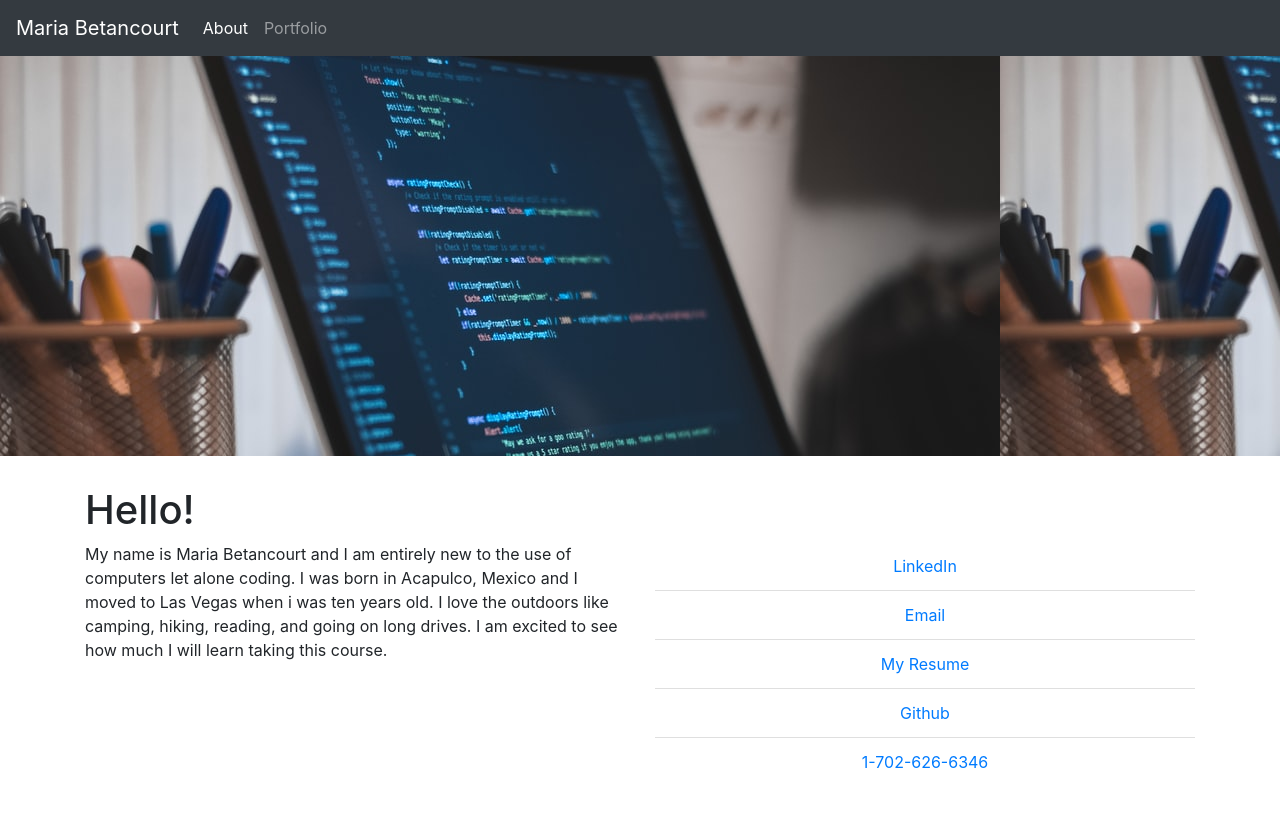
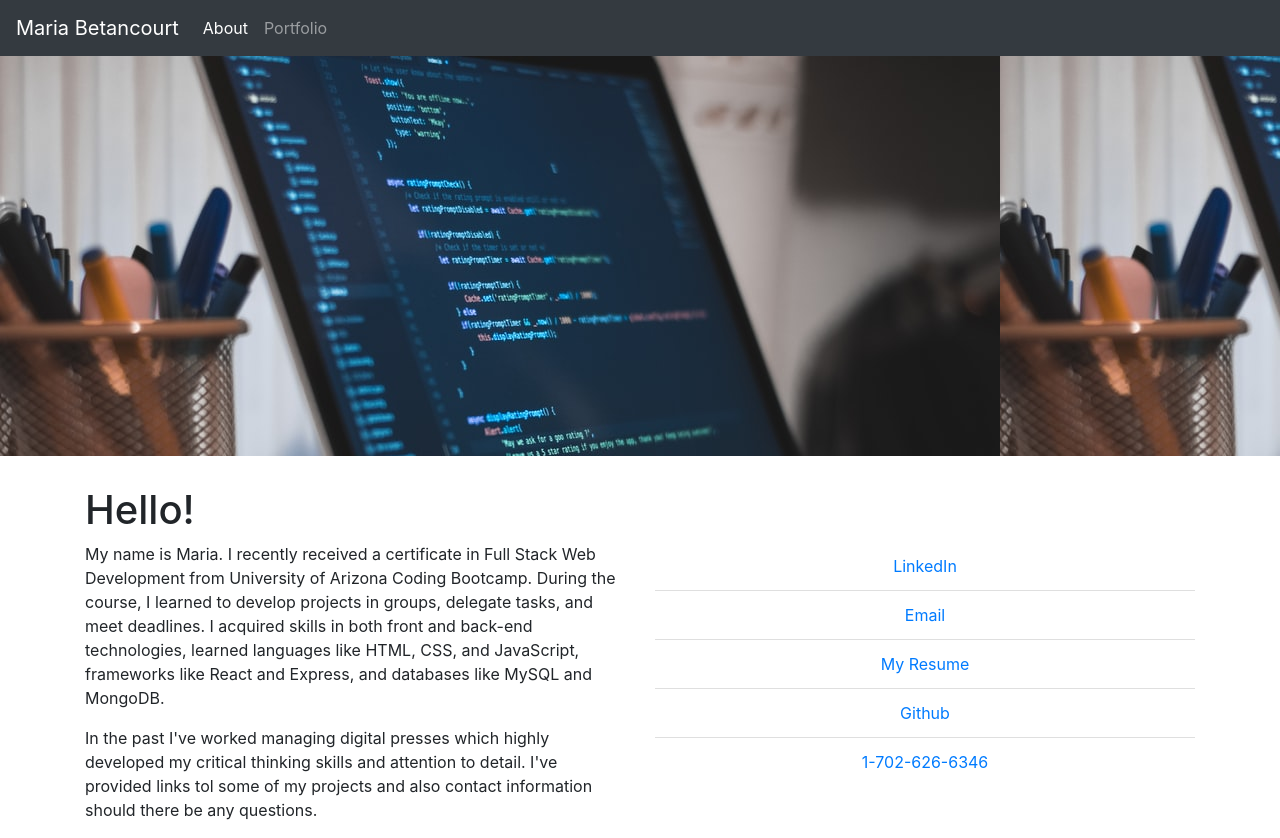
Before and after one commit to MaiaBetancourt/_portfolio, a React (Create React App) app in the folder my-portfolio/: page / in a window 1280 px wide. Before the commit the page ends 800 px from the top, so only its background shows below. Built offline with nearby package versions, Linux system fonts and the light colour scheme.

Commit message:
added the updated about me

```diff
--- a/my-portfolio/src/pages/About.js
+++ b/my-portfolio/src/pages/About.js
@@ -20,11 +20,19 @@ function About() {
         <div className="row">
           <div className="col col-md-6">
             <p>
-              My name is Maria Betancourt and I am entirely new to the use of
-              computers let alone coding. I was born in Acapulco, Mexico and I
-              moved to Las Vegas when i was ten years old. I love the outdoors
-              like camping, hiking, reading, and going on long drives. I am
-              excited to see how much I will learn taking this course.
+              My name is Maria. I recently received a certificate in Full
+              Stack Web Development from University of Arizona Coding Bootcamp.
+              During the course, I learned to develop projects in groups,
+              delegate tasks, and meet deadlines. I acquired skills in both
+              front and back-end technologies, learned languages like HTML, CSS,
+              and JavaScript, frameworks like React and Express, and databases
+              like MySQL and MongoDB.
+            </p>
+            <p>
+              In the past I've worked managing digital presses which highly
+              developed my critical thinking skills and attention to detail.
+              I've provided links tol some of my projects and also contact
+              information should there be any questions.
             </p>
           </div>
           <div className="col col-md-6">
```
